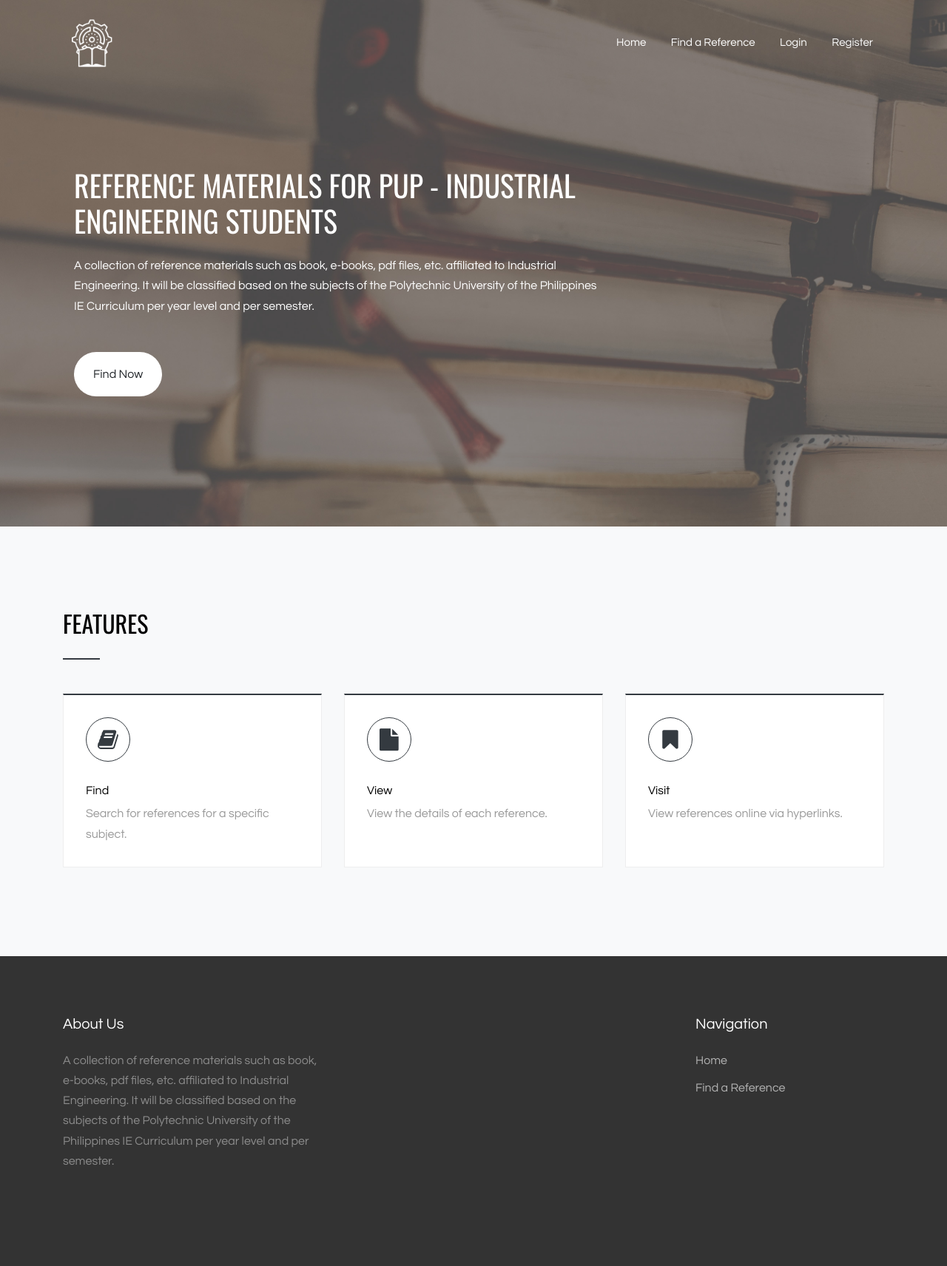
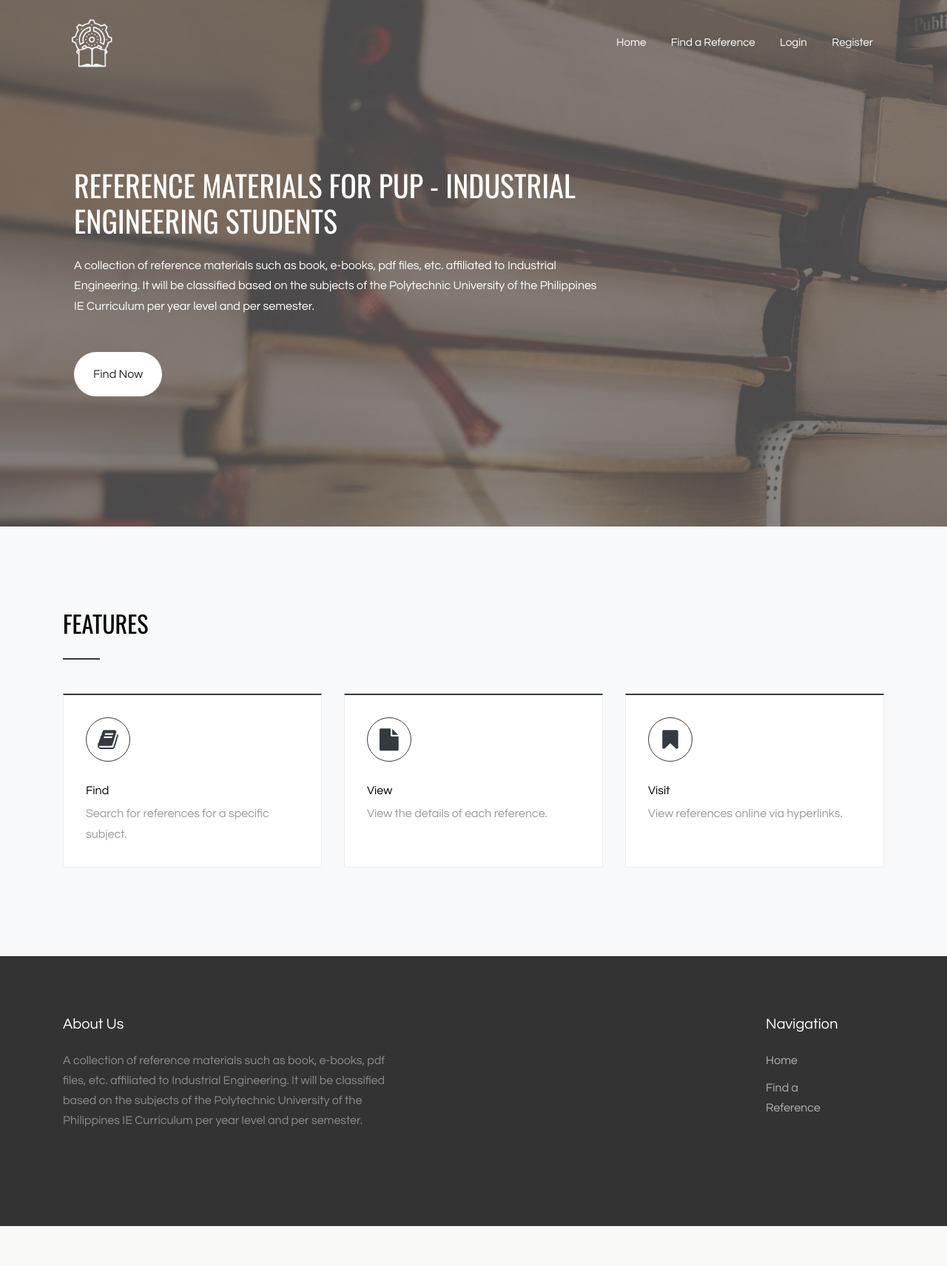
Before and after one commit to jazminereyes/infosys, a Django app: page / in a window 1280 px wide. Shown: the whole page at 74% size. After the commit the page ends 1658 px from the top, so only its background shows below. Run offline with Django 3.2, Linux system fonts and the light colour scheme; some libraries are stand-ins or nearby versions; some web fonts are replaced.

Commit message:
Minor fix

```diff
--- a/infosys/referencematerial/templates/layouts/base.html
+++ b/infosys/referencematerial/templates/layouts/base.html
@@ -72,7 +72,7 @@
     <footer class="site-footer">
       <div class="container">
         <div class="row">
-          <div class="col-lg-4 mb-5 mb-lg-0">
+          <div class="col-lg-5 mb-5 mb-lg-0">
             <div class="row mb-5">
               <div class="col-12">
                 <h3 class="footer-heading mb-4">About Us</h3>
@@ -83,7 +83,7 @@
 
 
           </div>
-          <div class="col-lg-3 ml-auto">
+          <div class="col-lg-2 ml-auto">
 
             <div class="row">
               <div class="col-md-12">
```
